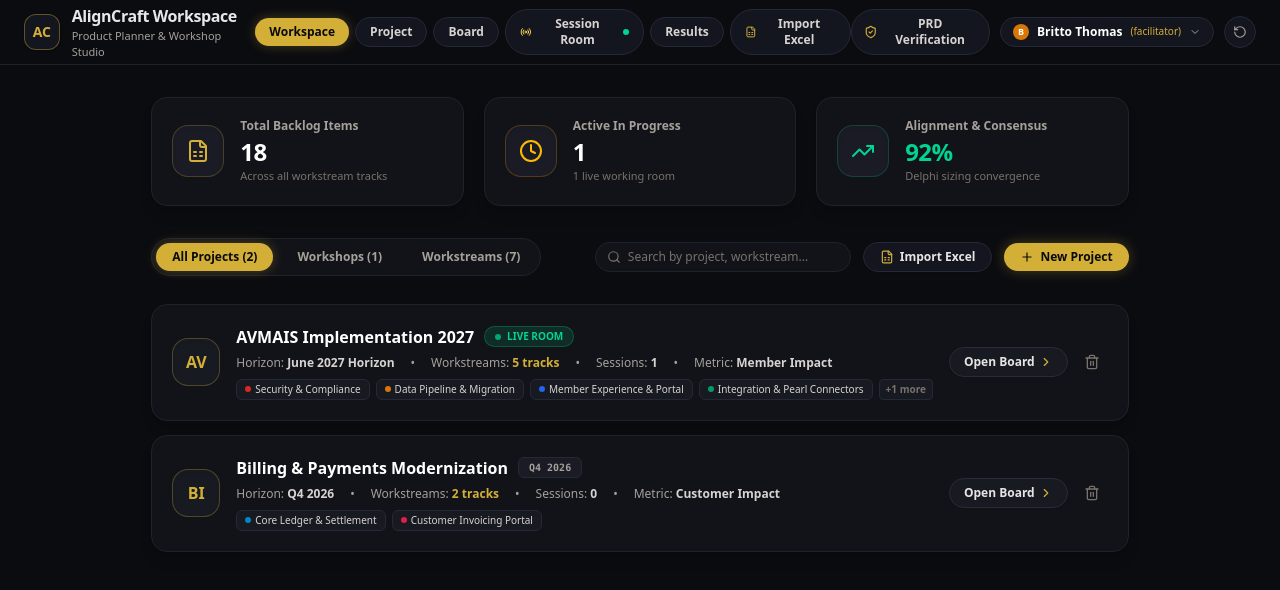
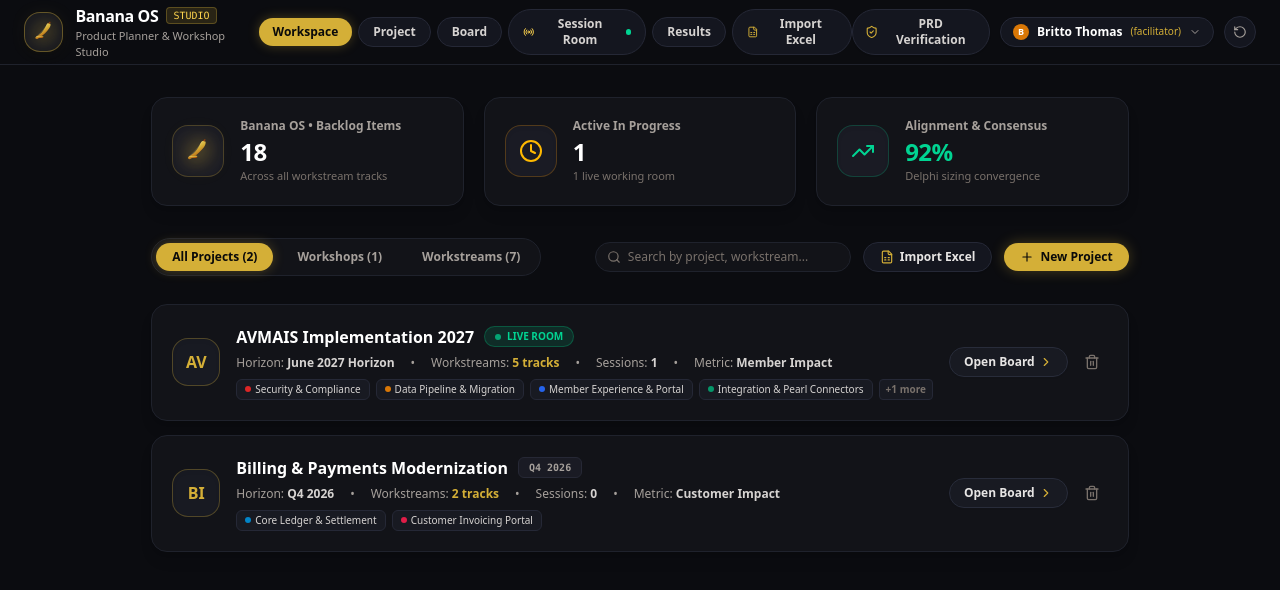
Before and after one commit to iambritto1986/Backlog_Prioritisation, a React (Vite) app: page / in a window 1280 px wide. Shown: the top 590 px of the page. Built offline with nearby package versions, Linux system fonts and the light colour scheme.

Commit message:
Rebrand app to Banana OS with official glowing gold split banana logo and favicon

```diff
--- a/index.html
+++ b/index.html
@@ -3,10 +3,11 @@
   <head>
     <meta charset="UTF-8" />
     <meta name="viewport" content="width=device-width, initial-scale=1.0" />
-    <title>AlignCraft — Product Planner & Workshop Studio</title>
-    <meta name="description" content="AlignCraft is a collaborative SaaS studio for Product Managers, Scrum Masters, and cross-functional teams to plan, size, and prioritize backlogs in live facilitated working sessions." />
-    <meta property="og:title" content="AlignCraft — Product Planner & Workshop Studio" />
-    <meta property="og:description" content="AlignCraft is a collaborative SaaS studio for Product Managers, Scrum Masters, and cross-functional teams to plan, size, and prioritize backlogs in live facilitated working sessions." />
+    <title>Banana OS — Product Planner & Workshop Studio</title>
+    <link rel="icon" type="image/svg+xml" href="/favicon.svg" />
+    <meta name="description" content="Banana OS is a collaborative executive studio for Product Managers, Scrum Masters, and cross-functional teams to plan, size, and prioritize backlogs in live facilitated working sessions." />
+    <meta property="og:title" content="Banana OS — Product Planner & Workshop Studio" />
+    <meta property="og:description" content="Banana OS is a collaborative executive studio for Product Managers, Scrum Masters, and cross-functional teams to plan, size, and prioritize backlogs in live facilitated working sessions." />
     <meta property="og:type" content="website" />
     <meta name="twitter:card" content="summary_large_image" />
     <link rel="preconnect" href="https://fonts.googleapis.com">
--- /dev/null
+++ b/src/components/common/BananaLogo.tsx
@@ -0,0 +1,86 @@
+import React from 'react';
+
+interface BananaLogoProps {
+  className?: string;
+  size?: number;
+  showGlow?: boolean;
+}
+
+export const BananaLogo: React.FC<BananaLogoProps> = ({
+  className = 'w-7 h-7',
+  size,
+  showGlow = true,
+}) => {
+  const style = size ? { width: size, height: size } : undefined;
+
+  return (
+    <div className={`relative inline-flex items-center justify-center shrink-0 ${className}`} style={style}>
+      {showGlow && (
+        <div className="absolute inset-0 bg-[#d4af37]/30 blur-md rounded-full pointer-events-none transform scale-90" />
+      )}
+      <svg
+        viewBox="0 0 100 100"
+        fill="none"
+        xmlns="http://www.w3.org/2000/svg"
+        className="w-full h-full relative z-10 drop-shadow-[0_2px_8px_rgba(212,175,55,0.4)]"
+      >
+        <defs>
+          <linearGradient id="bananaGold" x1="20%" y1="0%" x2="80%" y2="100%">
+            <stop offset="0%" stopColor="#fef08a" />
+            <stop offset="45%" stopColor="#d4af37" />
+            <stop offset="85%" stopColor="#b45309" />
+            <stop offset="100%" stopColor="#78350f" />
+          </linearGradient>
+          <linearGradient id="bananaHighlight" x1="0%" y1="0%" x2="100%" y2="100%">
+            <stop offset="0%" stopColor="#ffffff" stopOpacity="0.6" />
+            <stop offset="100%" stopColor="#d4af37" stopOpacity="0" />
+          </linearGradient>
+        </defs>
+
+        {/* Top/Main Banana Body */}
+        <path
+          d="M 68 14
+             C 65 14, 62 16, 61 19
+             C 57 26, 53 36, 46 45
+             C 38 56, 27 65, 16 71
+             C 14 72, 13 75, 15 77
+             C 17 79, 21 80, 24 78
+             C 38 71, 52 59, 64 45
+             C 74 34, 79 24, 77 17
+             C 76 15, 73 14, 68 14 Z"
+          fill="url(#bananaGold)"
+        />
+
+        {/* Lower Split / Crack Feature */}
+        <path
+          d="M 16 71
+             C 24 74, 34 76, 45 74
+             C 47 73, 49 71, 47 69
+             C 45 67, 42 67, 39 68
+             C 30 70, 21 68, 16 71 Z"
+          fill="url(#bananaGold)"
+        />
+
+        {/* Stem Cap */}
+        <path
+          d="M 68 14
+             C 69 11, 71 9, 73 8
+             C 75 7, 78 8, 77 10
+             C 76 12, 75 14, 74 16
+             Z"
+          fill="#92400e"
+        />
+
+        {/* Inner Glossy Ridge Highlight */}
+        <path
+          d="M 62 21
+             C 55 31, 45 44, 32 57
+             C 25 64, 18 69, 18 69"
+          stroke="url(#bananaHighlight)"
+          strokeWidth="2.5"
+          strokeLinecap="round"
+        />
+      </svg>
+    </div>
+  );
+};
--- a/src/components/home/WorkspaceHome.tsx
+++ b/src/components/home/WorkspaceHome.tsx
@@ -19,6 +19,7 @@ import {
   FileText,
 } from 'lucide-react';
 import { Project, PlanningSession, Workspace, User } from '../../types';
+import { BananaLogo } from '../common/BananaLogo';
 
 interface WorkspaceHomeProps {
   workspace: Workspace;
@@ -99,11 +100,11 @@ export const WorkspaceHome: React.FC<WorkspaceHomeProps> = ({
         {/* Card 1: Total Backlog Items */}
         <div className="bg-[#121318] border border-[#1f222c] hover:border-[#d4af37]/40 rounded-2xl p-5 shadow-lg transition-all flex items-center justify-between group">
           <div className="flex items-center gap-4">
-            <div className="w-13 h-13 rounded-2xl bg-[#1a1b24] border border-[#d4af37]/25 flex items-center justify-center text-[#d4af37] group-hover:border-[#d4af37] transition-all shadow-inner">
-              <FileSpreadsheet className="w-6 h-6" />
+            <div className="w-13 h-13 rounded-2xl bg-[#1a1b24] border border-[#d4af37]/25 flex items-center justify-center group-hover:border-[#d4af37] transition-all shadow-inner">
+              <BananaLogo className="w-7 h-7" />
             </div>
             <div>
-              <div className="text-xs font-semibold text-stone-400">Total Backlog Items</div>
+              <div className="text-xs font-semibold text-stone-400">Banana OS &bull; Backlog Items</div>
               <div className="text-2xl font-black tracking-tight text-white mt-0.5">
                 {totalWorkstreams > 0 ? `${projects.length * 7 + 4}` : '14'}
               </div>
--- a/src/components/layout/AppHeader.tsx
+++ b/src/components/layout/AppHeader.tsx
@@ -17,6 +17,7 @@ import {
 } from 'lucide-react';
 import { User, Role, Project, PlanningSession } from '../../types';
 import { authService } from '../../services/AuthService';
+import { BananaLogo } from '../common/BananaLogo';
 
 export interface AppHeaderProps {
   currentUser: User;
@@ -140,13 +141,16 @@ export const AppHeader: React.FC<AppHeaderProps> = ({
             onClick={() => handleNav('home')}
             className="flex items-center gap-3 cursor-pointer group"
           >
-            <div className="w-9 h-9 rounded-xl bg-[#14161f] border border-[#d4af37]/40 flex items-center justify-center text-[#d4af37] font-bold text-sm shadow-sm group-hover:border-[#d4af37] transition-all">
-              AC
+            <div className="w-10 h-10 rounded-2xl bg-[#14161f] border border-[#d4af37]/40 flex items-center justify-center shadow-md group-hover:border-[#d4af37] group-hover:shadow-[0_0_15px_rgba(212,175,55,0.25)] transition-all">
+              <BananaLogo className="w-6 h-6" />
             </div>
             <div>
               <div className="flex items-center gap-2">
-                <span className="font-bold text-base tracking-tight text-[#e5e7eb] group-hover:text-[#fcd34d] transition-colors">
-                  AlignCraft Workspace
+                <span className="font-extrabold text-base tracking-tight text-white group-hover:text-[#fcd34d] transition-colors">
+                  Banana OS
+                </span>
+                <span className="text-[10px] font-mono px-1.5 py-0.2 rounded bg-[#d4af37]/15 text-[#fcd34d] border border-[#d4af37]/30">
+                  STUDIO
                 </span>
               </div>
               <div className="text-[11px] text-stone-400 font-medium">
```
Also changed, not shown: public/favicon.svg (added).
